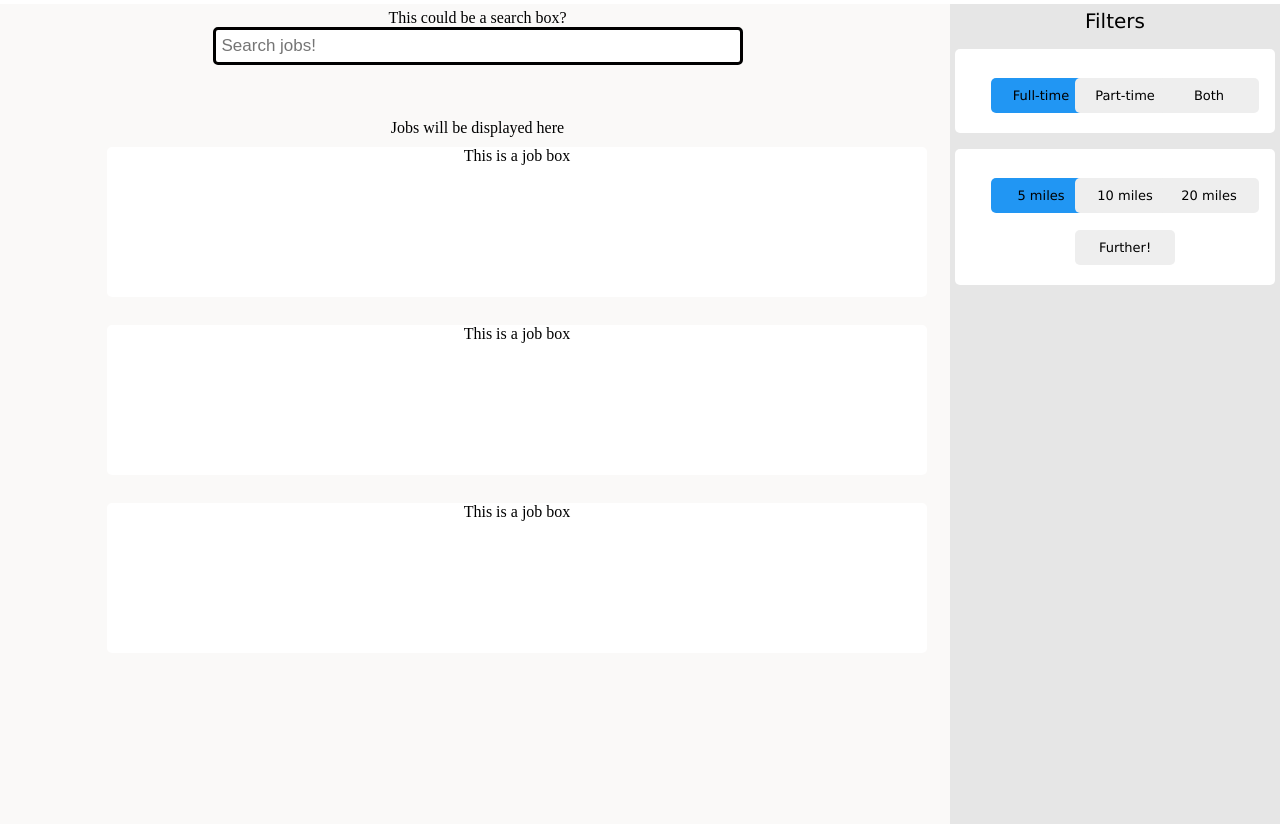
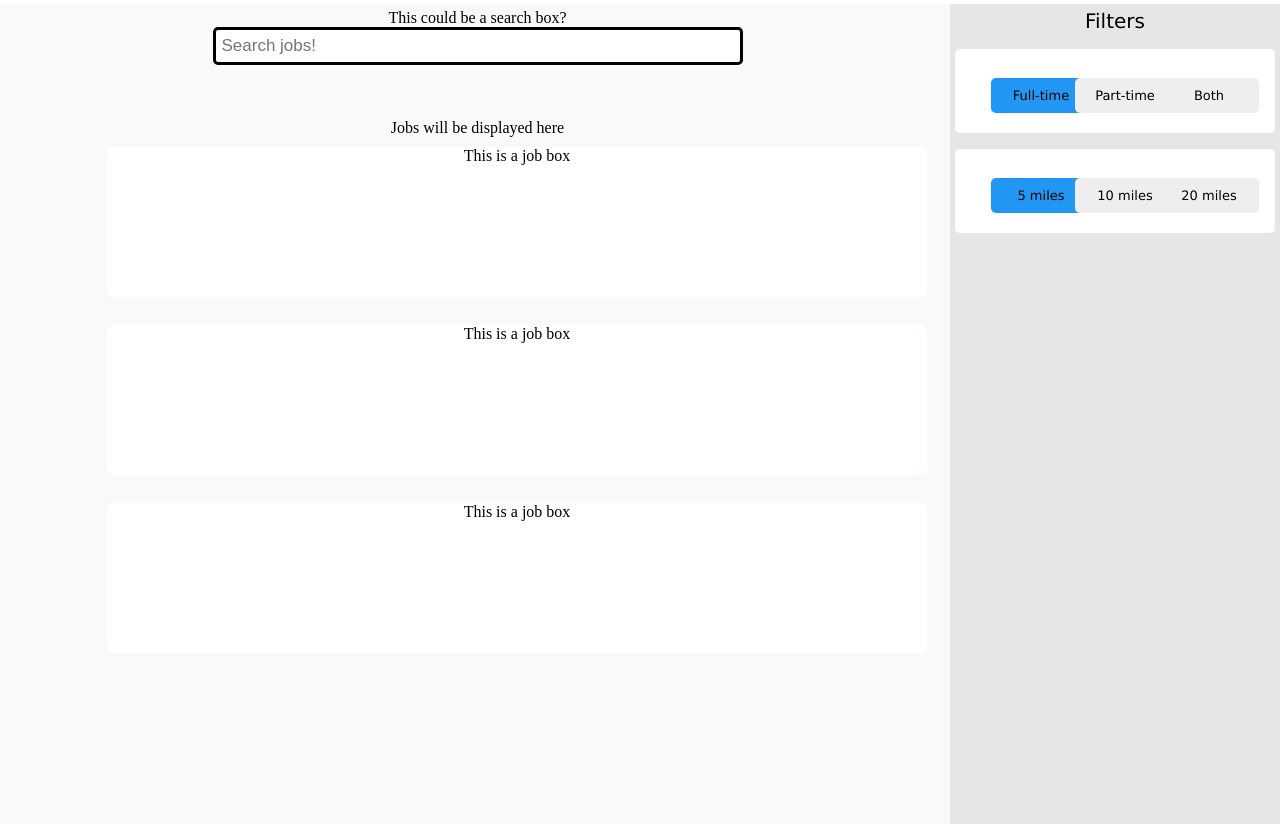
Before and after one commit to Owen-SS/Software-Engineering-Assignment, a Flask app: page / in a window 1280 px wide. Shown: the part 160-984 px from the top of the page. Run offline with Flask 2, Linux system fonts and the light colour scheme.

Commit message:
Removed some options

```diff
--- a/templates/index.html
+++ b/templates/index.html
@@ -51,10 +51,6 @@
                 <input type="radio" name="jobDistance">
                 <span class="checkmark">20 miles</span>
             </label>
-            <label class="container">
-                <input type="radio" name="jobDistance">
-                <span class="checkmark">Further!</span>
-            </label>
         </div>
 
     </div>
```
